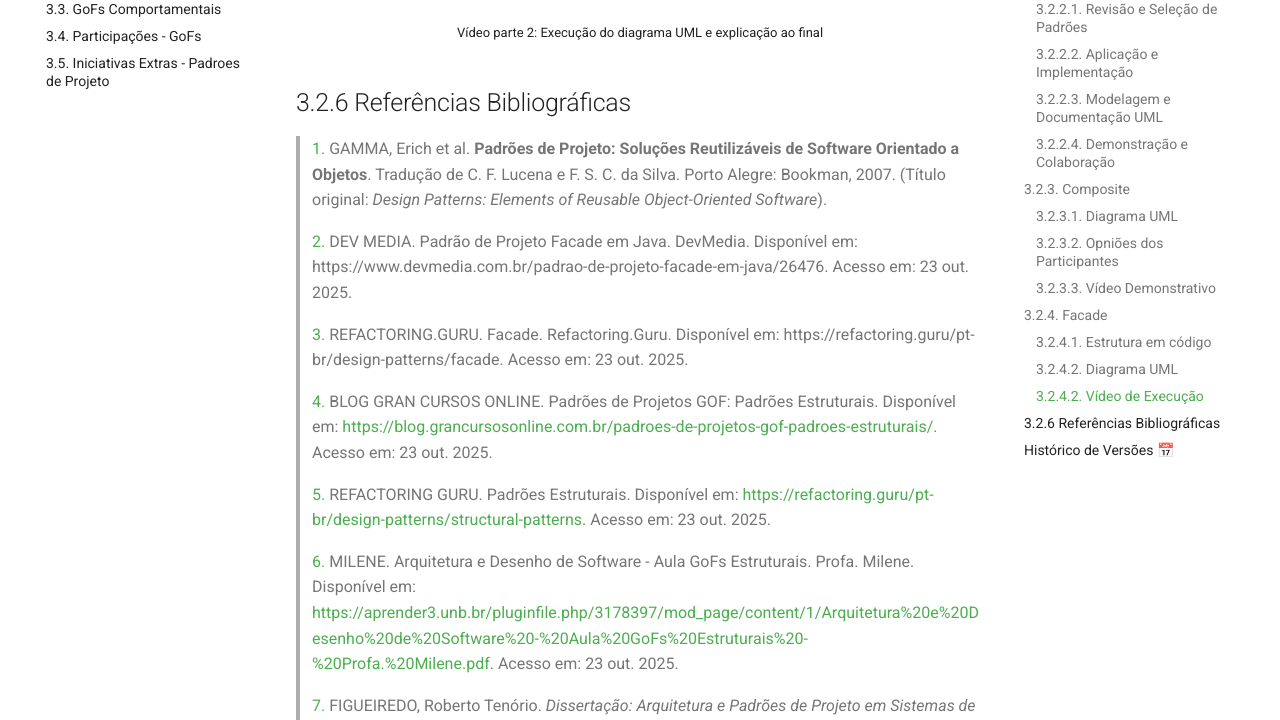
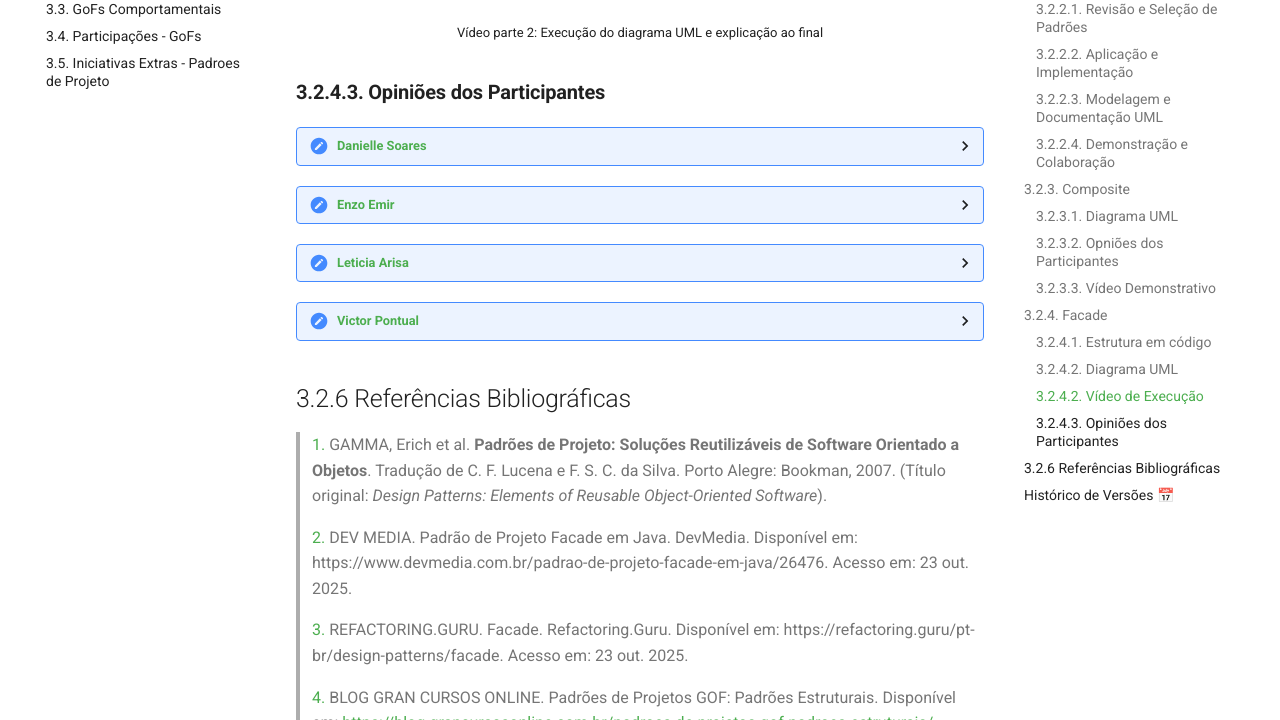
Before and after one commit to UnBArqDsw2025-2-Turma01/2025.2-T01-G1_JogoDigital_Entrega_03, an MkDocs documentation site: the page built from docs/PadroesDeProjeto/3.2.GoFsEstruturais.md, in a window 1280 px wide and 900 px high, scrolled down 13584 px, cut to the strip 180-900 px from the top of the window. Built offline with MkDocs 1.6.1 and Material for MkDocs 9.7.7, drawn with Linux system fonts in a browser that asks for light colours.

Commit message:
docs: adição de opinião sobre o facade

```diff
--- a/docs/PadroesDeProjeto/3.2.GoFsEstruturais.md
+++ b/docs/PadroesDeProjeto/3.2.GoFsEstruturais.md
@@ -413,6 +413,29 @@
 
 <font size="2"><p style="text-align: center">Vídeo parte 2: Execução do diagrama UML e explicação ao final</p></font>
 
+### **3.2.4.3. Opiniões dos Participantes**
+
+<details>
+  <summary><strong><a href="https://github.com/danielle-soaress">Danielle Soares</a></strong></summary>
+  <p>[Opinião sobre o padrão Facade]</p>
+</details>
+
+<details>
+  <summary><strong><a href="https://github.com/EnzoEmir">Enzo Emir</a></strong></summary>
+  <p>[Opinião sobre o padrão Facade]</p>
+</details>
+
+<details>
+  <summary><strong><a href="https://github.com/Leticia-Arisa-K-Higa">Leticia Arisa</a></strong></summary>
+  <p>[Opinião sobre o padrão Facade]</p>
+</details>
+
+<details>
+  <summary><strong><a href="https://github.com/VictorPontual">Victor Pontual</a></strong></summary>
+  <p>Foi interessante aprender sobre o padrão Facade de forma oficial, pois percebi que eu já implementava conceitos similares de maneira casual sem conhecer a teoria formal por trás. No meu código, eu costumava criar o que chamava de "hub de requisições" - classes centralizadoras que concentravam operações relacionadas para evitar repetição de código e facilitar manutenção. Por exemplo, ao invés de espalhar chamadas diretas a APIs ou bibliotecas por todo o código, eu criava um ponto único que encapsulava essa complexidade.
+</p>
+</details>
+
 ## 3.2.6 Referências Bibliográficas
 
 > <a id="REF1">1.</a> GAMMA, Erich et al. **Padrões de Projeto: Soluções Reutilizáveis de Software Orientado a Objetos**. Tradução de C. F. Lucena e F. S. C. da Silva. Porto Alegre: Bookman, 2007. (Título original: *Design Patterns: Elements of Reusable Object-Oriented Software*).
```
